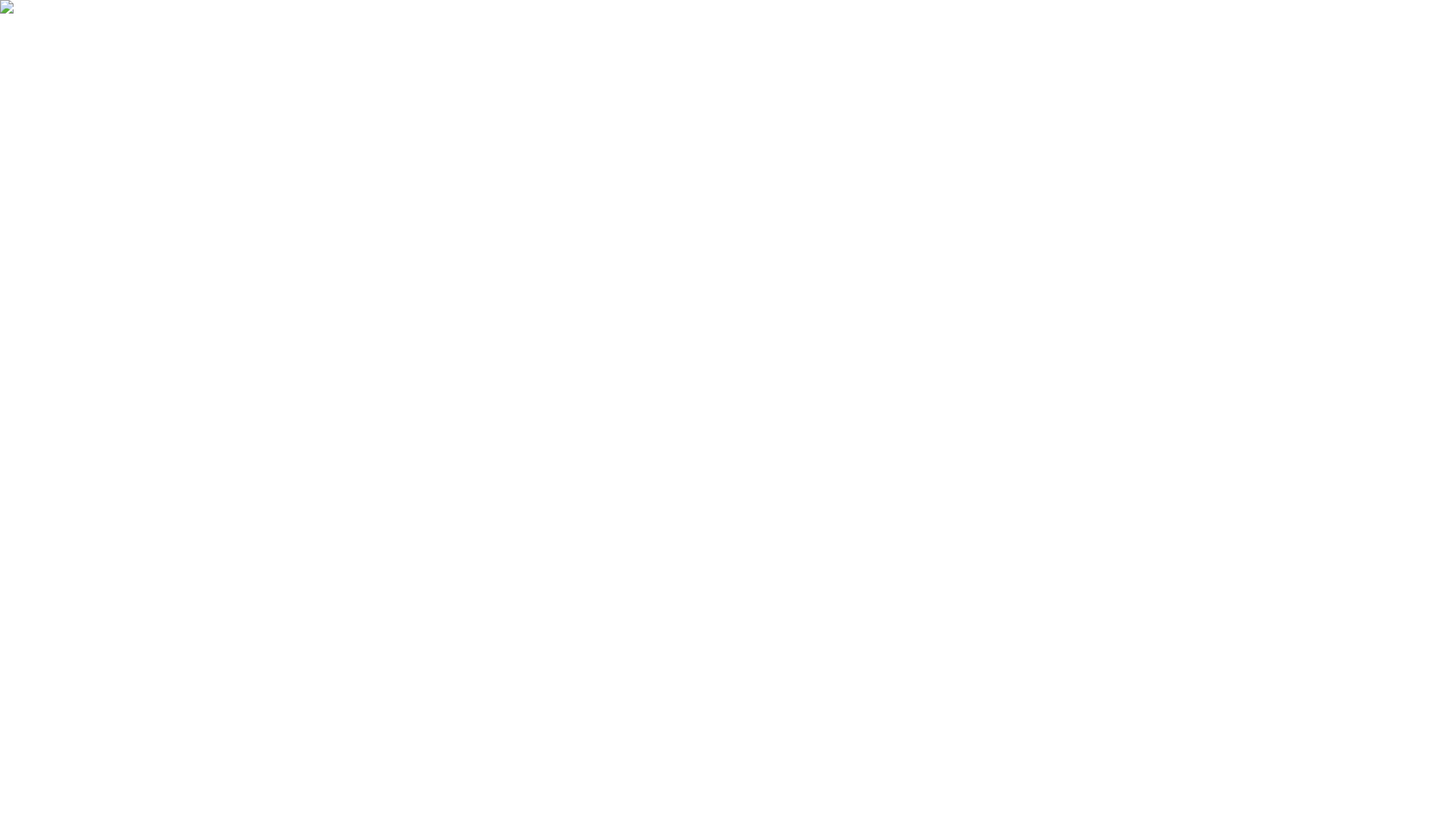
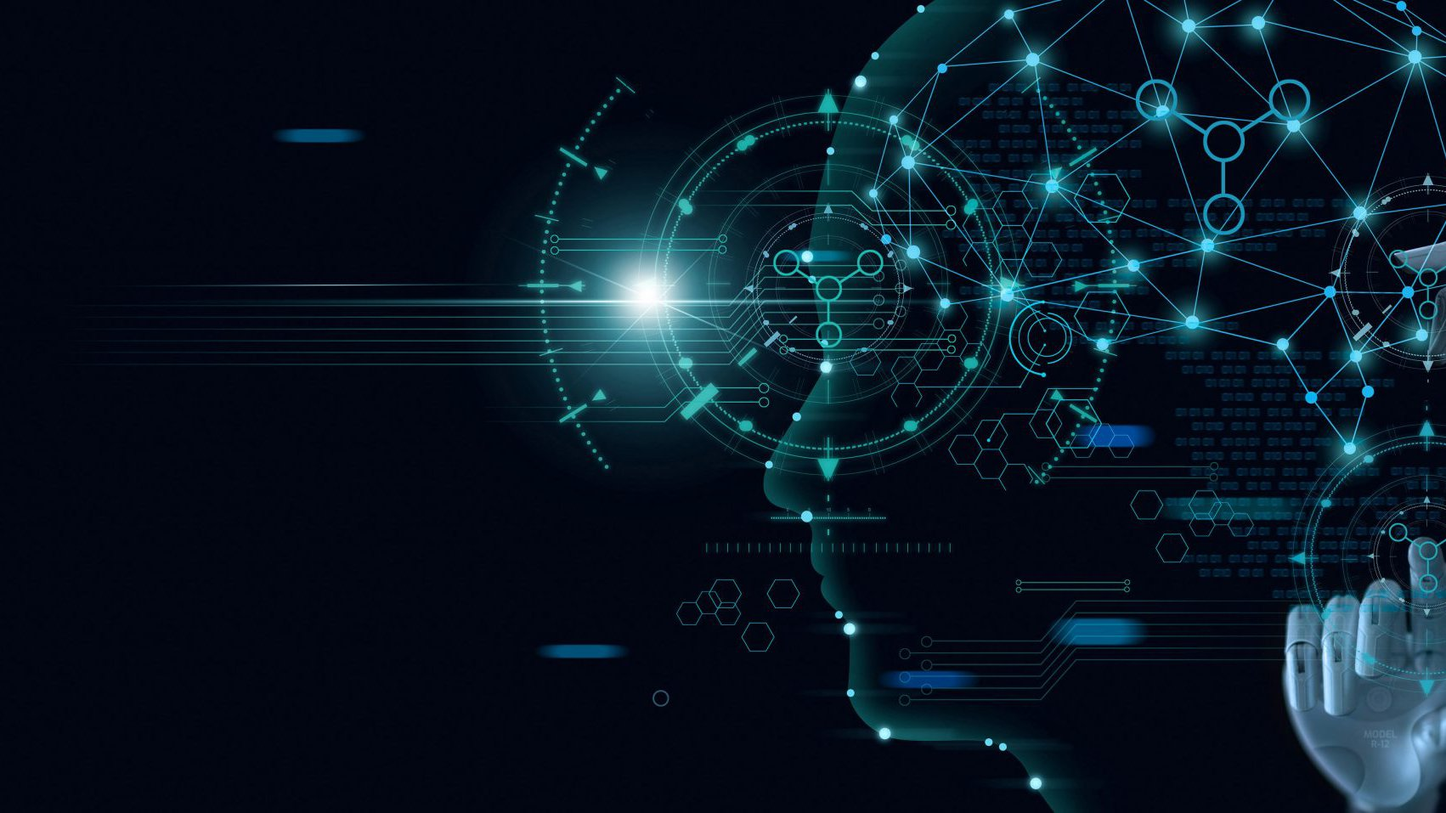
Before and after one commit to Vasile-Marinel/First-website, a plain HTML site: page index.html in a window 1280 px wide. Shown: the whole page at 85% size, 1702 px wide, since content can reach past the window. Before the commit the page ends 800 px from the top, so only its background shows below. Drawn offline with Linux system fonts and the light colour scheme.

Commit message:
Update index.html

```diff
--- a/index.html
+++ b/index.html
@@ -10,7 +10,7 @@
 <body>
     <div clss="hero">
         <nav>
-            <img src="computer_science.2e16d0ba.fill-16000x9000.jpg" class="computer_science.2e16d0ba.fill-16000x9000">
+            <img src="background.jpg" class="background">
         </nav>
     </div>
 </body>
```
